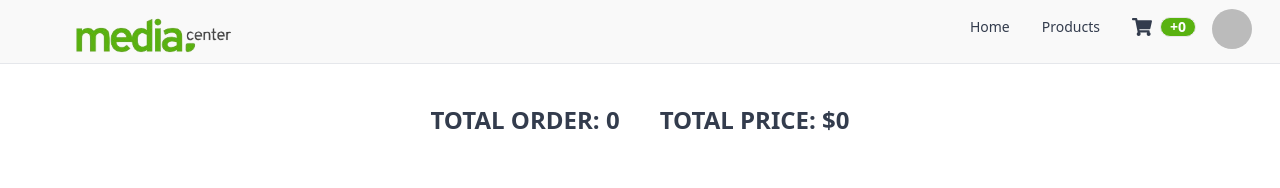
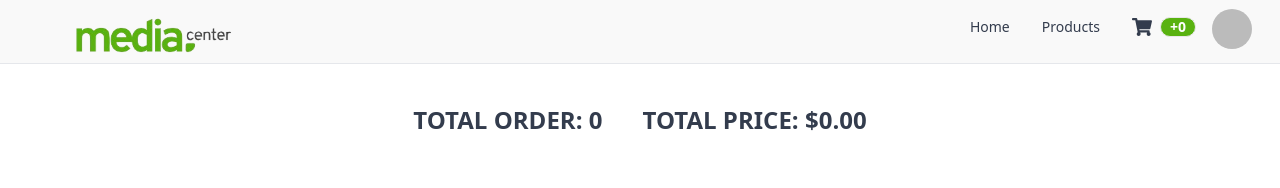
Before and after one commit to mdsajalali/MediaCenter-Frontend, a React (Vite) app: page /myCart in a window 1280 px wide. Shown: the top 188 px of the page. Built offline with nearby package versions, Linux system fonts and the light colour scheme; no server answers; sample sign-in values are in the browser's storage.

Commit message:
total price tofixed used

```diff
--- a/src/pages/MyCart.jsx
+++ b/src/pages/MyCart.jsx
@@ -4,10 +4,9 @@ import useAxiosSecure from "../hooks/useAxiosSecure";
 import useCart from "../hooks/useCart";
 const MyCart = () => {
   const [cart, refetch] = useCart();
-  const totalPrice = cart.reduce(
-    (total, item) => total + Number(item.productId?.price || 0),
-    0
-  );
+  const totalPrice = cart
+    .reduce((total, item) => total + Number(item.productId?.price || 0), 0)
+    .toFixed(2);
   const axiosSecure = useAxiosSecure();
   const handleDelete = (id) => {
     Swal.fire({
```
